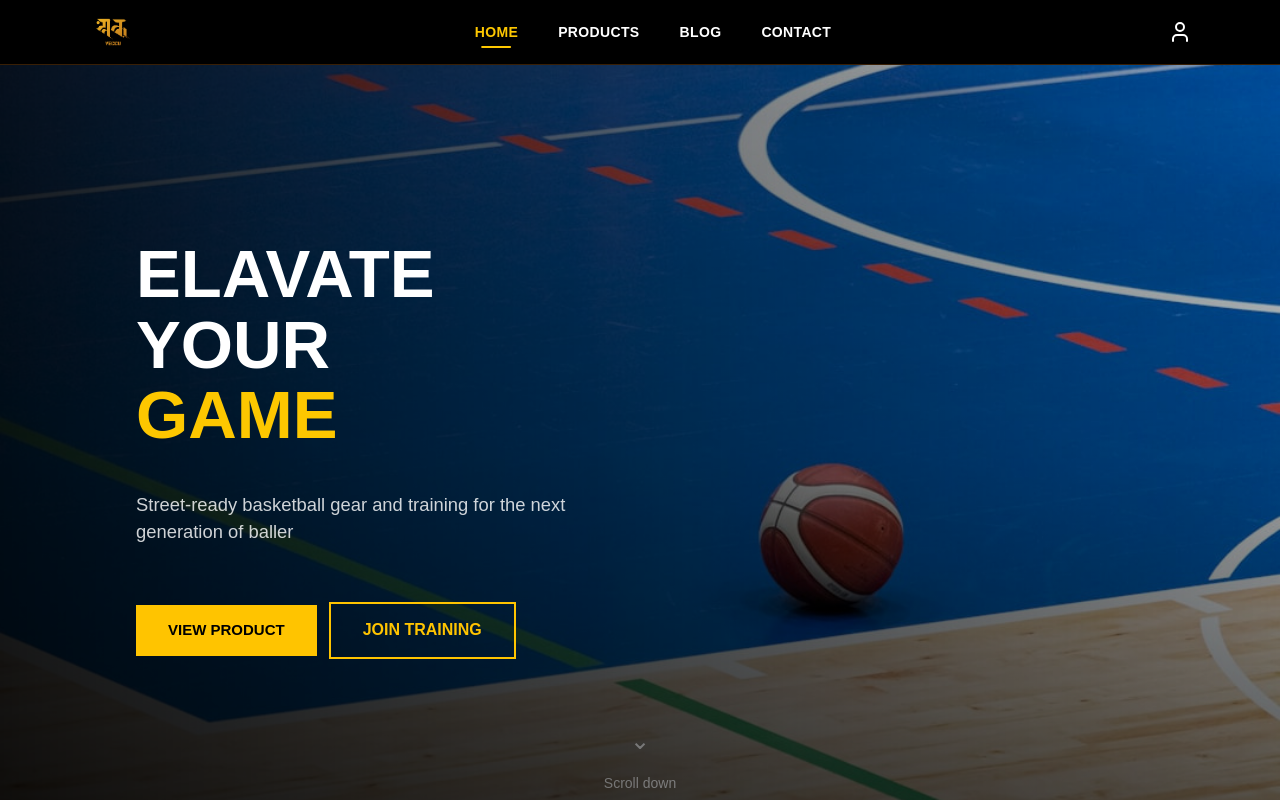
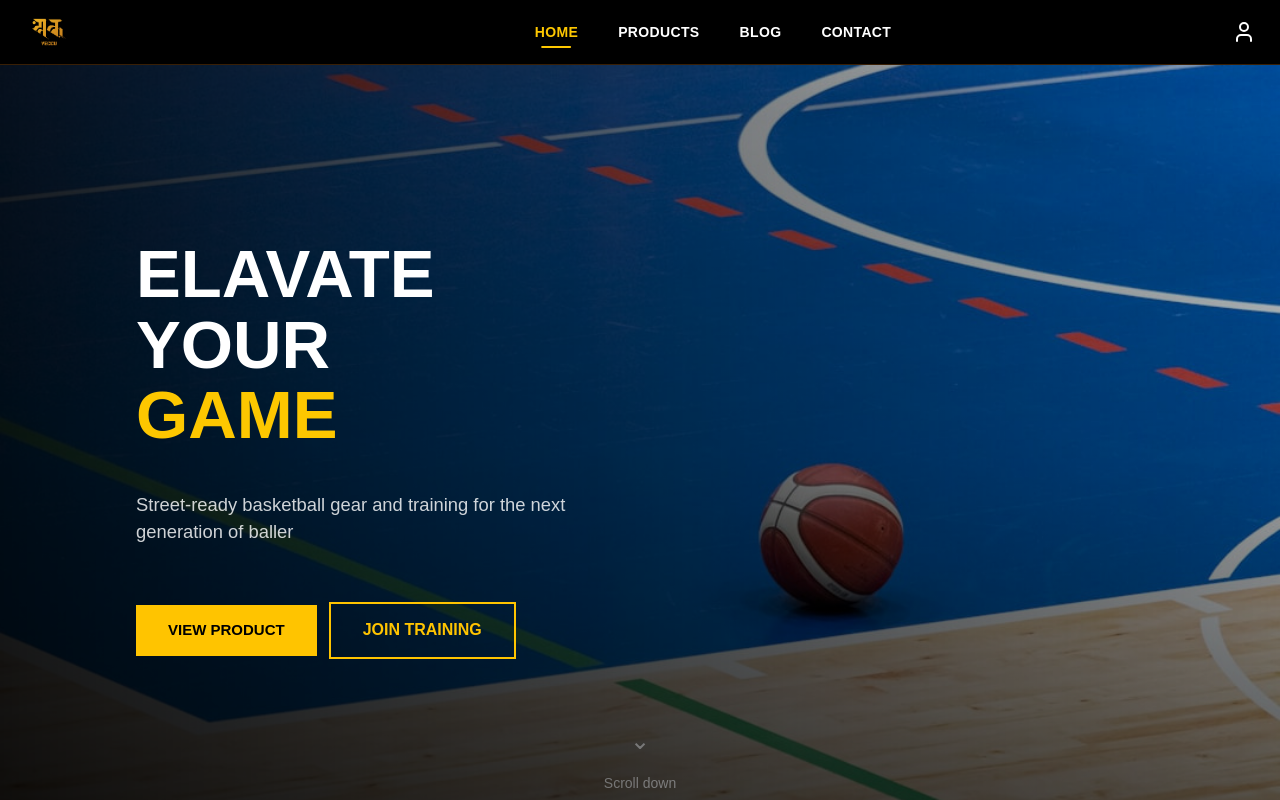
Before and after one commit to Uniq-bot/Yeccu-Frontend, a Next.js app: page / in a window 1280 px wide. Shown: the top 800 px of the page. Built offline with nearby package versions, Linux system fonts and the light colour scheme; a web font is replaced by a local one.

Commit message:
cat filter backend

```diff
--- a/src/app/login/page.js
+++ b/src/app/login/page.js
@@ -14,7 +14,7 @@ export default function LoginPage() {
   const [password, setPassword] = useState("");
   const [loading, setLoading] = useState(false);
   const [error, setError] = useState("");
-  const { login } = useAuthStore();
+  const { login, user, setUser } = useAuthStore();
   const router = useRouter();
 
   const handleLogin = async (e) => {
@@ -26,6 +26,7 @@ export default function LoginPage() {
     setLoading(false);
 
     if (result?.success) {
+      window.location.reload();
       router.push("/");
     } else {
       setError(result?.message || "Login failed. Please try again.");
--- a/src/components/Product/CategoryFilter.js
+++ b/src/components/Product/CategoryFilter.js
@@ -4,33 +4,48 @@ import { useProductStore } from "@/libs/useProductStore";
 import React from "react";
 
 const CategoryFilter = () => {
-  const { categories, currentCategory, setCurrentCategory, filterProductsByCategory, filteredProducts } = useProductStore();
+  const { categories, currentCategory, setCurrentCategory } = useProductStore();
+
   const handleCategory = (category) => {
-    setCurrentCategory(category);
-    const filtered = filterProductsByCategory();
-    console.log("Category:", category);
-    console.log("Filtered Products:", filtered);
+    const categoryId = category === "All" ? "All" : category.categoryId;
+    setCurrentCategory(categoryId);
+    console.log("Category:", categoryId);
   };
+
   return (
-    <div className="pt-5">
+    categories && categories.length > 0 &&   (
+      <div className="pt-5">
       <div className=" flex-wrap hidden md:flex justify-center gap-2 pb-4 overflow-x-auto sm:overflow-visible">
-        {categories.map((category, id) => (
+       <button
+            className={`${
+              currentCategory === "All"
+                ? "bg-amber-300 text-black scale-105 -translate-y-[1px] shadow-md"
+                : "bg-transparent text-amber-300"
+            } px-3 md:px-4 lg:px-5 py-1.5 md:py-2 transition-transform duration-150 cursor-pointer hover:scale-105 border border-amber-300 rounded-md whitespace-nowrap min-w-[88px] text-center focus:outline-none focus:ring-2 focus:ring-amber-300`}
+            onClick={() => handleCategory("All")}
+            aria-pressed={currentCategory === "All"}
+            key="all"
+          >
+            <span>All</span>
+          </button>
+        {categories.map((category) => (
           <button
             className={`${
-              currentCategory === category
+              currentCategory === category.categoryId
                 ? "bg-amber-300 text-black scale-105 -translate-y-[1px] shadow-md"
                 : "bg-transparent text-amber-300"
             } px-3 md:px-4 lg:px-5 py-1.5 md:py-2 transition-transform duration-150 cursor-pointer hover:scale-105 border border-amber-300 rounded-md whitespace-nowrap min-w-[88px] text-center focus:outline-none focus:ring-2 focus:ring-amber-300`}
             onClick={() => handleCategory(category)}
-            aria-pressed={currentCategory === category}
-            key={id}
+            aria-pressed={currentCategory === category.categoryId}
+            key={category.categoryId}
           >
-            <span>{category}</span>
+            <span>{category.categoryTitle}</span>
           </button>
         ))}
       </div>
     </div>
-  );
+  )
+);
 };
 
 export default CategoryFilter;
--- a/src/components/Product/MobileFilter.js
+++ b/src/components/Product/MobileFilter.js
@@ -5,7 +5,7 @@ import { FaFilter, FaTimes } from 'react-icons/fa'
 import { useProductStore } from '@/libs/useProductStore'
 const MobileFilter = () => {
   const [showFilter, setShowFilter] = React.useState(false);
-  const { categories, currentCategory, setCurrentCategory, filterProductsByCategory } = useProductStore();
+  const { categories, currentCategory, setCurrentCategory } = useProductStore();
 
   React.useEffect(() => {
     // lock body scroll when filter is open
@@ -19,8 +19,8 @@ const MobileFilter = () => {
   const close = () => setShowFilter(false);
 
   const handleCategory = (category) => {
-    setCurrentCategory(category);
-    filterProductsByCategory();
+    const categoryId = category === "All" ? "All" : category.categoryId;
+    setCurrentCategory(categoryId);
     close();
   };
 
@@ -76,18 +76,30 @@ const MobileFilter = () => {
               <div className="p-4">
                 <p className="text-sm text-[#99A1AF] mb-2">Categories</p>
                 <div className="flex flex-wrap gap-2">
-                  {categories.map((cat, i) => (
+                  <button
+                    onClick={() => handleCategory("All")}
+                    aria-pressed={currentCategory === "All"}
+                    className={`px-4 py-2 rounded-md text-sm transition-colors transition-transform active:translate-y-1 ${
+                      currentCategory === "All"
+                        ? 'bg-amber-300 text-black shadow'
+                        : 'bg-transparent text-amber-300 border border-amber-300'
+                    }`}
+                  >
+                    All
+                  </button>
+
+                  {categories.map((cat) => (
                     <button
-                      key={i}
+                      key={cat.categoryId}
                       onClick={() => handleCategory(cat)}
-                      aria-pressed={currentCategory === cat}
+                      aria-pressed={currentCategory === cat.categoryId}
                       className={`px-4 py-2 rounded-md text-sm transition-colors transition-transform active:translate-y-1 ${
-                        currentCategory === cat
+                        currentCategory === cat.categoryId
                           ? 'bg-amber-300 text-black shadow'
                           : 'bg-transparent text-amber-300 border border-amber-300'
                       }`}
                     >
-                      {cat}
+                      {cat.categoryTitle}
                     </button>
                   ))}
                 </div>
--- a/src/components/Product/ProductCard.js
+++ b/src/components/Product/ProductCard.js
@@ -1,30 +1,34 @@
 import React from "react";
 import Link from "next/link";
 import Image from "next/image";
+import { useProductStore } from "@/libs/useProductStore";
 
 const ProductCard = ({ product }) => {
+  const {categories}=useProductStore()
+  const getCategory = (categoryId) => {
+    const category = categories.find(cat => cat.categoryId === categoryId);
+    return category ? category.categoryTitle : "Unknown";
+  }
   return (
     <div className="group cursor-pointer flex justify-between flex-col relative bg-[#1a1a1a] overflow-hidden border border-[#333] transition-all duration-300 hover:-translate-y-1 w-full">
       {/* Product Image */}
       <div className="relative w-full h-40 sm:h-48 md:h-56 lg:h-64 bg-[#222] overflow-hidden">
         <img
-          src={product.image}
-          alt={product.name}
+          src={product.productImage}
+          alt={product.productName}
           className="w-full h-full object-cover brightness-50 group-hover:brightness-100 transition-all duration-500"
         />
         {/* Category Badge */}
         <span className="absolute top-2 left-2 bg-[#FFD700] text-black text-[12px] font-thin px-2 py-0.5 ">
-          {product.category}
+          {getCategory(product.categoryId)}
         </span>
       </div>
 
       <div className="p-3 flex flex-col gap-1">
         <h3 className="text-white font-semibold text-base md:text-lg line-clamp-1 group-hover:text-[#FFD700] transition-colors">
-          {product.name}
+          {product.productName}
         </h3>
-        <p className="text-[#99A1AF] text-xs md:text-sm line-clamp-2">
-          {product.description}
-        </p>
+
 
         <div className="flex items-center justify-between mt-2">
           <span className="text-[#FFD700] font-bold text-lg">
--- a/src/components/common/Navbar.js
+++ b/src/components/common/Navbar.js
@@ -9,10 +9,12 @@ import { useAuthStore } from "@/libs/auth";
 const Navbar = () => {
 
   const [isOpen, setIsOpen] = useState(false);
+  const [showBtn, setShowBtn] = useState(false);
+  const [mounted, setMounted] = useState(false);
   const pathname = usePathname();
-  const { token } = useAuthStore();
+  const { token, user } = useAuthStore();
   const [basketballName, setBasketballName] = useState("");
-
+  const router=usePathname();
   // Basketball-related random names
   const basketballNames = [
     "The Alley Oop",
@@ -38,6 +40,10 @@ const Navbar = () => {
   ];
 
   useEffect(() => {
+    setMounted(true);
+  }, []);
+
+  useEffect(() => {
     if (token && !basketballName) {
       const randomName = basketballNames[Math.floor(Math.random() * basketballNames.length)];
       setBasketballName(randomName);
@@ -57,11 +63,18 @@ const Navbar = () => {
   const toggleMenu = () => {
     setIsOpen((prev) => !prev);
   };
+  const toggleLGbutton=()=>{
+    setShowBtn(!showBtn);
+  }
+  const handleLogout=()=>{
+    localStorage.removeItem("token");
+    window.location.href = '/';
+  }
 
   return (
     <header className="sticky top-0 z-50 bg-black border-b border-yellow-900/50">
-      <div className="mx-auto max-w-6xl px-4 sm:px-6  ">
-        <nav className="flex h-16 items-center justify-between gap-4">
+      <div className="mx-auto  px-4 sm:px-6  ">
+        <nav className="flex h-16  w-full  items-center justify-between gap-4">
 
           <div className="flex items-center">
             <Link href="/" className={`flex items-center transition-transform duration-200 ${isActive('/') ? '' : ''}`}>
@@ -69,7 +82,7 @@ const Navbar = () => {
             </Link>
           </div>
 
-          <ul className="hidden md:flex items-center gap-6 text-sm font-semibold uppercase tracking-wide">
+          <ul className="hidden md:flex ml-30 select-none justify-center items-center gap-6 text-sm font-semibold uppercase tracking-wide">
             {[{ href: '/', label: 'Home' }, { href: '/products', label: 'Products' }, { href: '/blogs', label: 'Blog' }, { href: '/contact', label: 'Contact' }].map((item) => (
               <li key={item.href}>
                 <Link
@@ -85,9 +98,10 @@ const Navbar = () => {
             ))}
           </ul>
 
-          <div className="flex items-center gap-4">
-            {token ? (
-              <div className="hidden md:flex items-center gap-2 px-3 py-2 rounded-md bg-yellow-400/10 border border-yellow-400/30">
+          <div className="flex items-center justify-center gap-4">
+            {mounted && token ? (
+              <div className="relative">
+                <div onClick={toggleLGbutton} className="hidden md:flex items-center gap-2 px-3 py-2 rounded-md bg-yellow-400/10 border border-yellow-400/30">
                 <svg
                   xmlns="http://www.w3.org/2000/svg"
                   width="20"
@@ -103,9 +117,16 @@ const Navbar = () => {
                   <path d="M19 21v-2a4 4 0 0 0-4-4H9a4 4 0 0 0-4 4v2" />
                   <circle cx="12" cy="7" r="4" />
                 </svg>
-                <span className="text-white font-semibold text-sm">{basketballName}</span>
+                <span className="text-white select-none uppercase font-semibold text-sm">{user}</span>
               </div>
-            ) : (
+              <div
+                onClick={() => handleLogout()}
+                className={`absolute left-1/2 -translate-x-1/2 mt-2 px-4 py-1 rounded font-bold text-sm bg-yellow-400 text-black shadow-lg transition-all duration-200 ease-out transform ${showBtn ? 'opacity-100 translate-y-0 scale-100 pointer-events-auto' : 'opacity-0 -translate-y-2 scale-95 pointer-events-none'}`}
+              >
+                Logout
+              </div>
+                </div>
+            ) : mounted ? (
               <Link
                 href="/login"
                 aria-label="Login"
@@ -126,7 +147,7 @@ const Navbar = () => {
                   <circle cx="12" cy="7" r="4" />
                 </svg>
               </Link>
-            )}
+            ) : null}
 
             <button
               type="button"
@@ -165,7 +186,7 @@ const Navbar = () => {
               ))}
               {token ? (
                 <li>
-                  <div className="flex items-center gap-2 rounded-md px-2 py-2 bg-yellow-400/10 border border-yellow-400/30">
+                  <div onClick={()=>handleLogout()} className="flex items-center gap-2 rounded-md px-2 py-2 bg-yellow-400/10 border border-yellow-400/30">
                     <span className="inline-flex h-8 w-8 items-center justify-center rounded-full border border-yellow-400/50 bg-black/60">
                       <svg
                         xmlns="http://www.w3.org/2000/svg"
@@ -183,7 +204,7 @@ const Navbar = () => {
                         <circle cx="12" cy="7" r="4" />
                       </svg>
                     </span>
-                    <span className="text-white font-semibold text-sm">{basketballName}</span>
+                    <span className="text-white  font-semibold text-sm">{user}</span>
                   </div>
                 </li>
               ) : (
--- a/src/libs/useProductStore.js
+++ b/src/libs/useProductStore.js
@@ -2,141 +2,62 @@ import axios from "axios";
 import { create } from "zustand";
 import instance from "./axios";
 
-const products = [
-  {
-    id: 1,
-    name: "Spalding NBA Official Game Ball",
-    price: 169.99,
-    image:
-      "https://plus.unsplash.com/premium_photo-1668767725891-58f5cd788105?q=80&w=687&auto=format&fit=crop&ixlib=rb-4.1.0&ixid=M3wxMjA3fDB8MHxwaG90by1wYWdlfHx8fGVufDB8fHx8fA%3D%3D",
-    description: "Official NBA game basketball with premium leather",
-    category: "Basketballs",
-  },
-  {
-    id: 2,
-    name: "Nike Air Jordan 1 Retro High",
-    price: 189.99,
-
-    image:
-      "https://images.unsplash.com/photo-1635770997779-8ec3396088a5?q=80&w=1170&auto=format&fit=crop&ixlib=rb-4.1.0&ixid=M3wxMjA3fDB8MHxwaG90by1wYWdlfHx8fGVufDB8fHx8fA%3D%3D",
-    description: "Iconic basketball sneakers with classic design",
-    category: "Footwear",
-  },
-  {
-    id: 3,
-    name: "Wilson Evolution Indoor Basketball",
-    price: 69.99,
-    image: "https://images.unsplash.com/photo-1758745369561-e963bc5202fe?q=80&w=765&auto=format&fit=crop&ixlib=rb-4.1.0&ixid=M3wxMjA3fDB8MHxwaG90by1wYWdlfHx8fGVufDB8fHx8fA%3D%3D",
-    description: "Premium indoor basketball with cushion core technology",
-    category: "Basketballs",
-  },
-  {
-    id: 4,
-    name: "Nike Dri-FIT Basketball Jersey",
-    price: 45.99,
-    image: "https://plus.unsplash.com/premium_photo-1682125393584-3fa283698143?q=80&w=2070&auto=format&fit=crop&ixlib=rb-4.1.0&ixid=M3wxMjA3fDB8MHxwaG90by1wYWdlfHx8fGVufDB8fHx8fA%3D%3D",
-    description: "Moisture-wicking basketball jersey for optimal performance",
-    category: "Apparel",
-  },
-  {
-    id: 5,
-    name: "Under Armour Curry 11 Shoes",
-    price: 159.99,
-    image: "https://images.unsplash.com/photo-1575028051753-6d03def582c8?q=80&w=687&auto=format&fit=crop&ixlib=rb-4.1.0&ixid=M3wxMjA3fDB8MHxwaG90by1wYWdlfHx8fGVufDB8fHx8fA%3D%3D",
-    description: "Stephen Curry signature basketball shoes",
-    category: "Footwear",
-  },
-  {
-    id: 6,
-    name: "Basketball Knee Compression Sleeves",
-    price: 24.99,
-    image: "https://plus.unsplash.com/premium_photo-1691377220850-b15e9c9db615?q=80&w=977&auto=format&fit=crop&ixlib=rb-4.1.0&ixid=M3wxMjA3fDB8MHxwaG90by1wYWdlfHx8fGVufDB8fHx8fA%3D%3D",
-    description: "Protective knee sleeves for support and compression",
-    category: "Accessories",
-  },
-  {
-    id: 7,
-    name: "SKLZ Dribble Training Goggles",
-    price: 19.99,
-    image: "https://images.unsplash.com/photo-1575066342352-2d2e8ad9787f?q=80&w=1074&auto=format&fit=crop&ixlib=rb-4.1.0&ixid=M3wxMjA3fDB8MHxwaG90by1wYWdlfHx8fGVufDB8fHx8fA%3D%3D",
-    description: "Ball handling training goggles for better court vision",
-    category: "Training Equipment",
-  },
-  {
-    id: 8,
-    name: "Adidas Pro Bounce Basketball Shorts",
-    price: 39.99,
-    image: "https://images.unsplash.com/photo-1603306293643-519d2f3b141e?q=80&w=1170&auto=format&fit=crop&ixlib=rb-4.1.0&ixid=M3wxMjA3fDB8MHxwaG90by1wYWdlfHx8fGVufDB8fHx8fA%3D%3D",
-    description: "Lightweight basketball shorts with moisture management",
-    category: "Apparel",
-  },
-  {
-    id: 9,
-    name: "Portable Basketball Hoop System",
-    price: 349.99,
-    image: "https://images.unsplash.com/photo-1694579419561-b97e025be926?w=600&auto=format&fit=crop&q=60&ixlib=rb-4.1.0&ixid=M3wxMjA3fDB8MHxzZWFyY2h8M3x8dHJhaW5pbmdlcXVpcG1lbnRzfGVufDB8fDB8fHww",
-    description: "Adjustable height portable basketball hoop for home use",
-    category: "Training Equipment",
-  },
-  {
-    id: 10,
-    name: "Nike Elite Basketball Crew Socks",
-    price: 18.99,
-    image: "https://images.unsplash.com/photo-1718699083699-d3c6c559f792?w=600&auto=format&fit=crop&q=60&ixlib=rb-4.1.0&ixid=M3wxMjA3fDB8MHxzZWFyY2h8NHx8bmlrZSUyMGJhc2tldGJhbGx8ZW58MHx8MHx8fDA%3D",
-    description: "Cushioned basketball socks with arch support",
-    category: "Accessories",
-  },
-  {
-    id: 11,
-    name: "Molten FIBA Approved Basketball",
-    price: 129.99,
-    image: "https://images.unsplash.com/photo-1585475686930-8fcb2728eb6b?w=600&auto=format&fit=crop&q=60&ixlib=rb-4.1.0&ixid=M3wxMjA3fDB8MHxzZWFyY2h8MTJ8fHRyYWluaW5nZXF1aXBtZW50c3xlbnwwfHwwfHx8MA%3D%3D",
-    description: "FIBA approved official match basketball",
-    category: "Basketballs",
-  },
-  {
-    id: 12,
-    name: "Basketball Arm Sleeve with Padding",
-    price: 29.99,
-    image: "https://images.unsplash.com/photo-1752619121909-b1d1cc81f159?w=600&auto=format&fit=crop&q=60&ixlib=rb-4.1.0&ixid=M3wxMjA3fDB8MHxzZWFyY2h8OXx8dHJhaW5pbmdlcXVpcG1lbnRzfGVufDB8fDB8fHww",
-    description: "Padded arm sleeve for protection and compression",
-    category: "Accessories",
-  },
-];
-const categories = [
-  "All",
-  "Basketballs",
-  "Footwear",
-  "Apparel",
-  "Accessories",
-  "Training Equipment",
-];
-
 export const useProductStore = create((set, get) => ({
   initialCategory: "All",
   currentCategory: "All",
-  categories: categories,
-  products: products,
-  filteredProducts: products,
+  categories: [],
+  products: [],
+  filteredProducts: [],
+  isLoading: true,
 
-  setFilteredProducts: (filteredProducts) => set({ filteredProducts }),
-  setCurrentCategory: (category) => {
-    set({ currentCategory: category });
-    const filtered =
-      category === "All"
-        ? products
-        : products.filter((product) => product.category === category);
-    set({ filteredProducts: filtered });
+  initializeProducts: async () => {
+    set({ isLoading: true });
+    try {
+      const [catRes, proRes] = await Promise.all([
+        instance.get('/api/v1/categories/product'),
+        instance.get("/api/v1/products?pageSize=999"),
+      ]);
+
+      const categories = catRes.data || [];
+      const products = proRes.data.content || [];
+
+      console.log("Categories:", categories);
+      console.log("Products:", products);
+
+      set({ categories, products, filteredProducts: products, isLoading: false });
+    } catch (error) {
+      console.error("Error initializing products:", error);
+      set({ isLoading: false });
+    }
   },
-  isLoading: false,
+
+
+
+  setCurrentCategory: (categoryId)=>{
+    set({ currentCategory: categoryId });
+    const { products, fetchProductByCategory } = get();
+
+    if (categoryId === "All") {
+      set({ filteredProducts: products });
+      console.log("fetchedd all:", products )
+    } else {
+      fetchProductByCategory(categoryId);
+    }
+  },
+  fetchProductByCategory: async  (categoryId) => {
+    set({ isLoading: true });
+    try {
+      const catProres= await instance.get(`/api/v1/products/category/${categoryId}?pageSize=999`);
+      const catProducts= catProres.data.content || [];
+      console.log("Products in category", categoryId, ":", catProducts);
+      set({ filteredProducts: catProducts, isLoading: false });
+    } catch (error) {
+      console.error("Error fetching products by category:", error);
+      set({ isLoading: false });
+    }
+  },
+
   setIsLoading: (isLoading) => set({ isLoading }),
-  filterProductsByCategory: () => {
-    const { currentCategory } = get();
-    const filtered =
-      currentCategory === "All"
-        ? products
-        : products.filter((product) => product.category === currentCategory);
-    set({ filteredProducts: filtered });
-    return filtered;
-  },
+
+
 }));
```
Also changed, not shown: src/app/products/page.js (+14 -6 lines), src/components/common/pagination/productPagenation.js (added, +11 -0 lines), src/libs/checkExpiry.js (added, +9 -0 lines), src/libs/auth.js.
